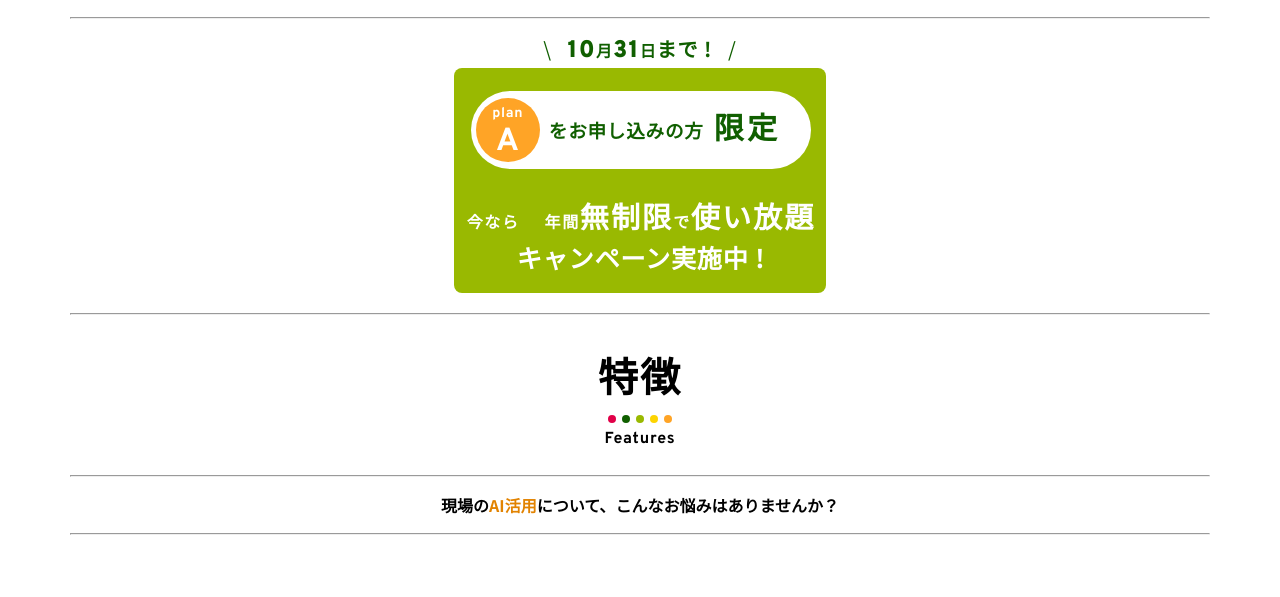
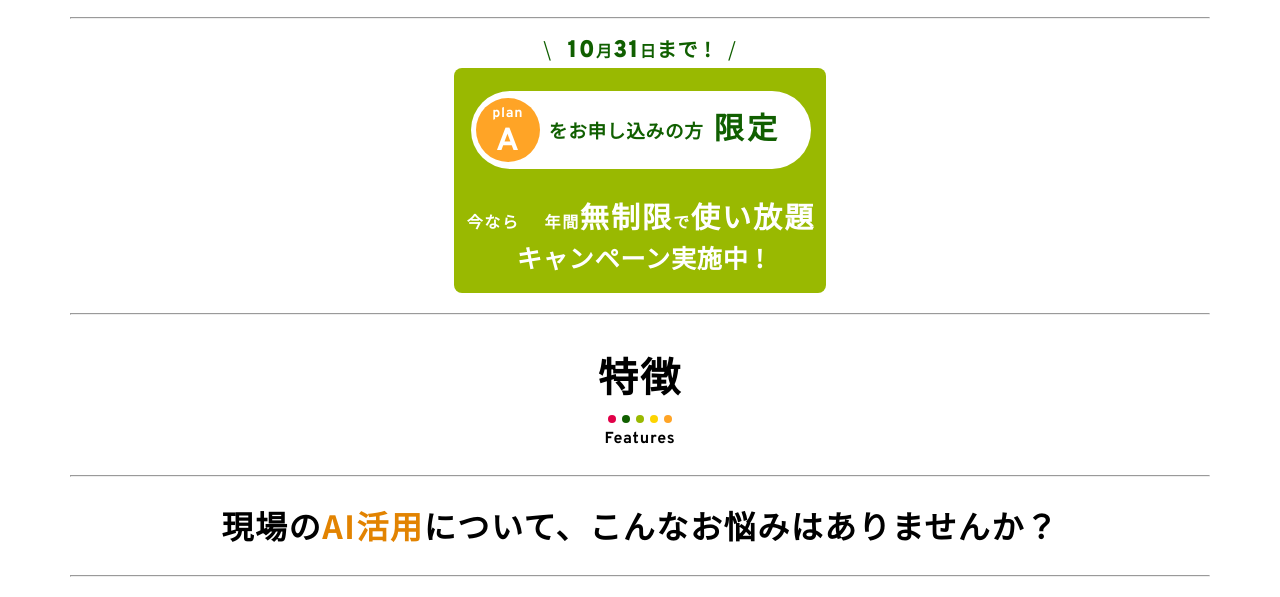
Before and after one commit to kura3698/fresh-grove, a website: page components.html in a window 1280 px wide. Shown: the part 696-1293 px from the top of the page. Before the commit the page ends 1251 px from the top, so only its background shows below. Drawn offline with Linux system fonts and the light colour scheme.

Commit message:
[add]ｈ３完成

```diff
--- /dev/null
+++ b/src/assets/sass/components/c-head.scss
@@ -0,0 +1,14 @@
+@use "../config/" as *;
+
+.c-head {
+  font-size: rm(22);
+  font-weight: 700;
+  font-style: normal;
+  line-height: 1.8;
+  letter-spacing: rm(1.1);
+
+  @include mq("md") {
+    font-size: rm(32);
+    letter-spacing: rm(1.6);
+  }
+}
--- a/src/assets/sass/components/index.scss
+++ b/src/assets/sass/components/index.scss
@@ -7,3 +7,4 @@
 @use "c-campaign-fv";
 @use "c-campaign-price";
 @use "c-head-section";
+@use "c-head";
```
Also changed, not shown: index.html (+1 -1 lines), css/style.css.
